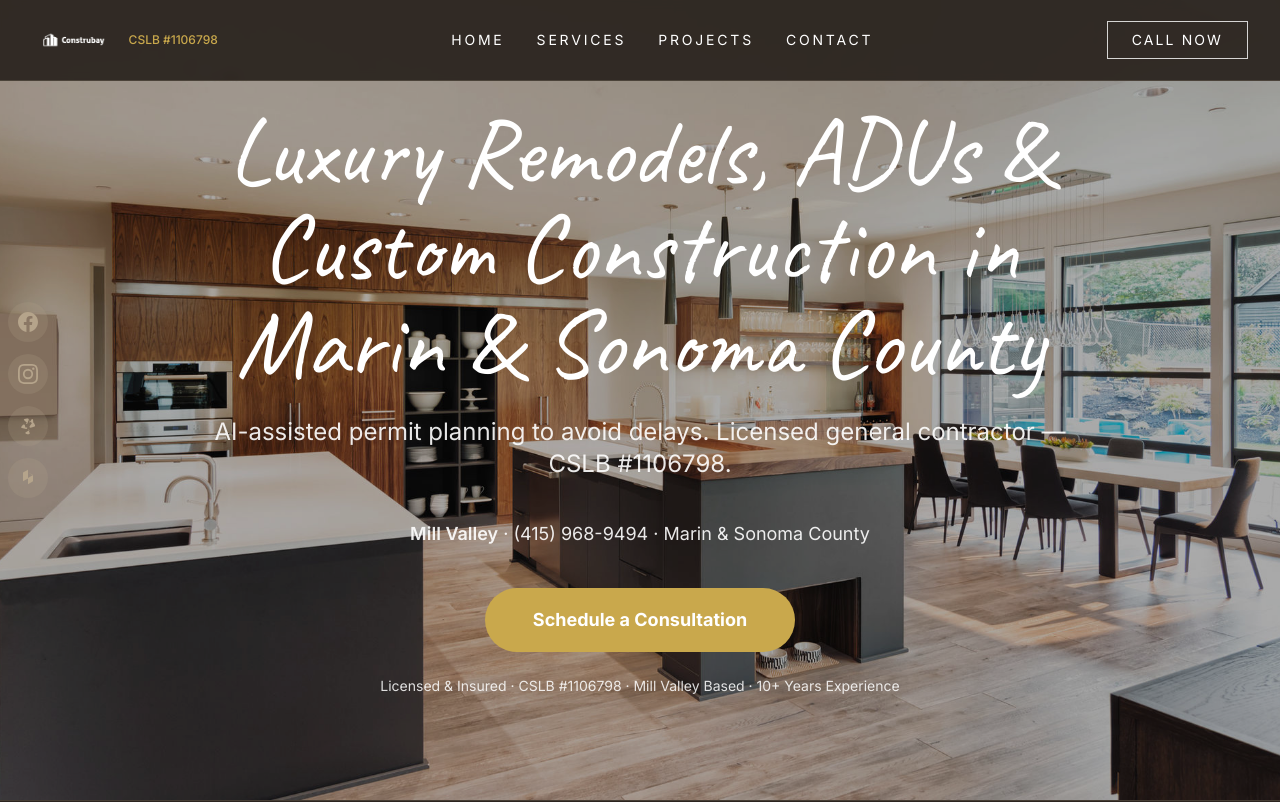
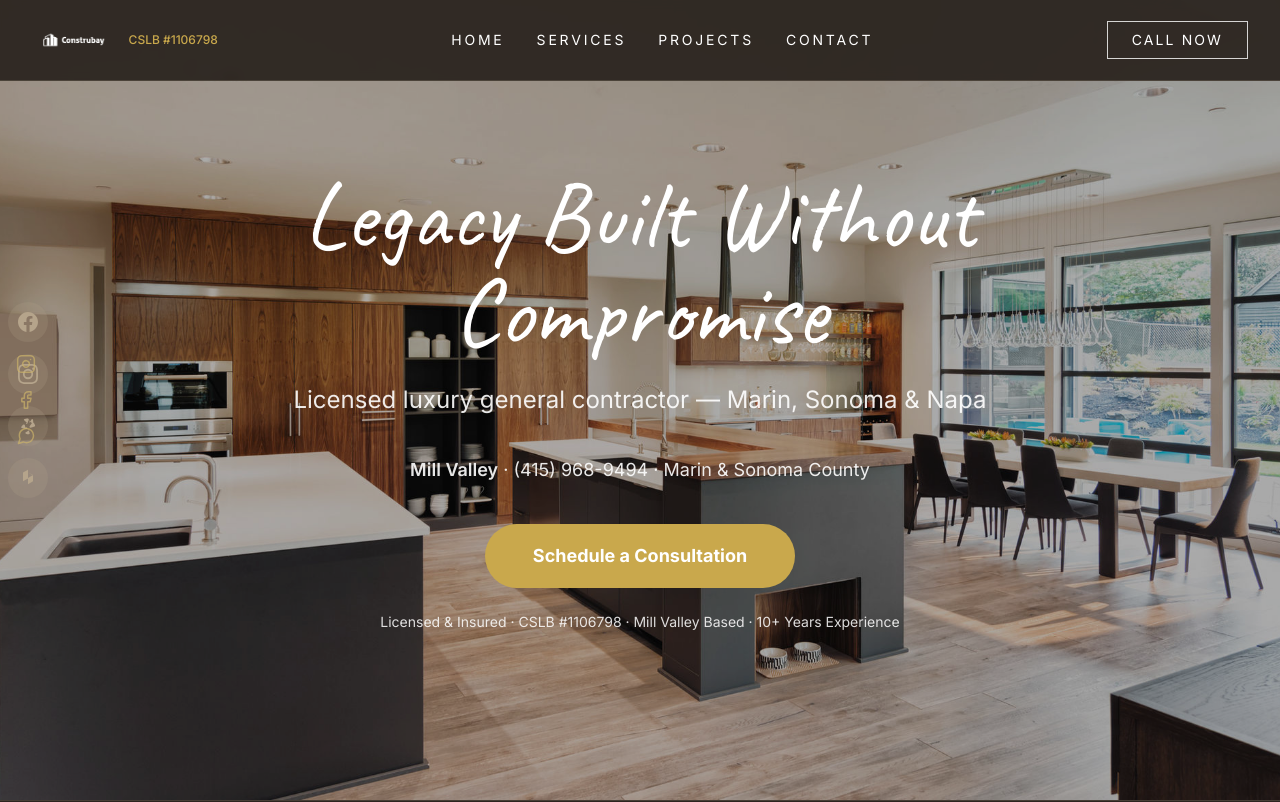
Before and after one commit to pfusbr-rj/construbay-web, a Next.js app: page / in a window 1280 px wide. Shown: the top 802 px of the page. Built offline with nearby package versions, Linux system fonts and the light colour scheme.

Commit message:
feat: homepage hero update + social sidebar

```diff
--- a/src/app/page.tsx
+++ b/src/app/page.tsx
@@ -94,6 +94,19 @@ function StarIcon() {
 export default function HomePage() {
   return (
     <>
+      {/* Social Sidebar */}
+      <div className="fixed left-4 top-1/2 -translate-y-1/2 z-50 hidden md:flex flex-col gap-4">
+        <a href="https://instagram.com/construbay" target="_blank" rel="noopener noreferrer" aria-label="Instagram" className="text-[#cbb26a] opacity-70 hover:opacity-100 transition-opacity">
+          <svg width="20" height="20" viewBox="0 0 24 24" fill="none" stroke="currentColor" strokeWidth="1.8" strokeLinecap="round" strokeLinejoin="round"><rect x="2" y="2" width="20" height="20" rx="5" ry="5"/><path d="M16 11.37A4 4 0 1112.63 8 4 4 0 0116 11.37z"/><line x1="17.5" y1="6.5" x2="17.51" y2="6.5"/></svg>
+        </a>
+        <a href="https://facebook.com/construbay" target="_blank" rel="noopener noreferrer" aria-label="Facebook" className="text-[#cbb26a] opacity-70 hover:opacity-100 transition-opacity">
+          <svg width="20" height="20" viewBox="0 0 24 24" fill="none" stroke="currentColor" strokeWidth="1.8" strokeLinecap="round" strokeLinejoin="round"><path d="M18 2h-3a5 5 0 00-5 5v3H7v4h3v8h4v-8h3l1-4h-4V7a1 1 0 011-1h3z"/></svg>
+        </a>
+        <a href="https://wa.me/14159689494" target="_blank" rel="noopener noreferrer" aria-label="WhatsApp" className="text-[#cbb26a] opacity-70 hover:opacity-100 transition-opacity">
+          <svg width="20" height="20" viewBox="0 0 24 24" fill="none" stroke="currentColor" strokeWidth="1.8" strokeLinecap="round" strokeLinejoin="round"><path d="M21 11.5a8.38 8.38 0 01-.9 3.8 8.5 8.5 0 01-7.6 4.7 8.38 8.38 0 01-3.8-.9L3 21l1.9-5.7a8.38 8.38 0 01-.9-3.8 8.5 8.5 0 014.7-7.6 8.38 8.38 0 013.8-.9h.5a8.48 8.48 0 018 8v.5z"/></svg>
+        </a>
+      </div>
+
       {/* Hero Section */}
       <section className="relative min-h-screen flex items-center justify-center">
         <div className="absolute inset-0">
@@ -109,10 +122,10 @@ export default function HomePage() {
 
         <div className="relative z-10 text-center px-4 max-w-4xl">
           <h1 className="font-caveat text-5xl sm:text-6xl md:text-7xl lg:text-8xl text-white mb-6">
-            Luxury Remodels, ADUs &amp; Custom Construction in Marin &amp; Sonoma County
+            Legacy Built Without Compromise
           </h1>
           <p className="text-xl sm:text-2xl text-white/90 mb-10">
-            AI-assisted permit planning to avoid delays. Licensed general contractor &mdash; CSLB #1106798.
+            Licensed luxury general contractor &mdash; Marin, Sonoma &amp; Napa
           </p>
           <div className="flex flex-col sm:flex-row items-center justify-center gap-6 sm:gap-12 text-white/90 mb-10 text-lg">
             <div>
@@ -123,13 +136,15 @@ export default function HomePage() {
               <span>Marin &amp; Sonoma County</span>
             </div>
           </div>
-          <Link
-            href="/request-a-bid"
+          <a
+            href="https://calendly.com/construbay/adu-planning-session-design-permits-budget"
+            target="_blank"
+            rel="noopener noreferrer"
             className="inline-block bg-[#C9A84C] text-white font-bold text-lg px-12 py-[18px] rounded-full hover:opacity-90 transition-opacity"
             style={{ fontSize: "18px", fontWeight: 700, padding: "18px 48px", borderRadius: "50px" }}
           >
             Schedule a Consultation
-          </Link>
+          </a>
           <p className="mt-6 text-white/85 text-sm">
             Licensed &amp; Insured &middot; CSLB #1106798 &middot; Mill Valley Based &middot; 10+ Years Experience
           </p>
```
